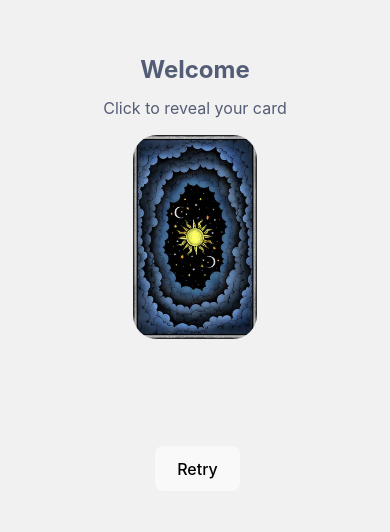
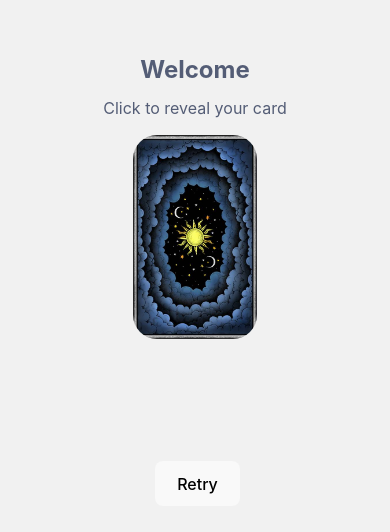
Before and after one commit to Bmarshall666/tarot-card-project, a Vue app: page / in a window 390 px wide. Shown: the part 158-690 px from the top of the page. Built offline with nearby package versions, Linux system fonts and the light colour scheme.

Commit message:
moved button

```diff
--- a/src/App.vue
+++ b/src/App.vue
@@ -84,7 +84,7 @@ button:focus-visible {
     cursor: pointer;
     transition: border-color 0.25s;
     left: calc(50vw - 40px);
-    top: calc(25vh - 5px);
+    top: calc(25vh + 10px);
   }
 }
 
```
